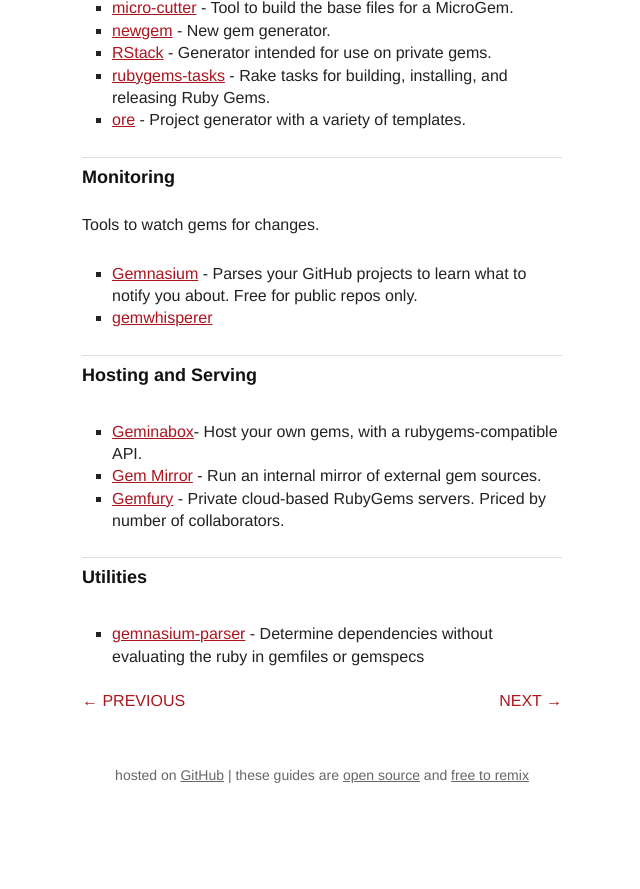
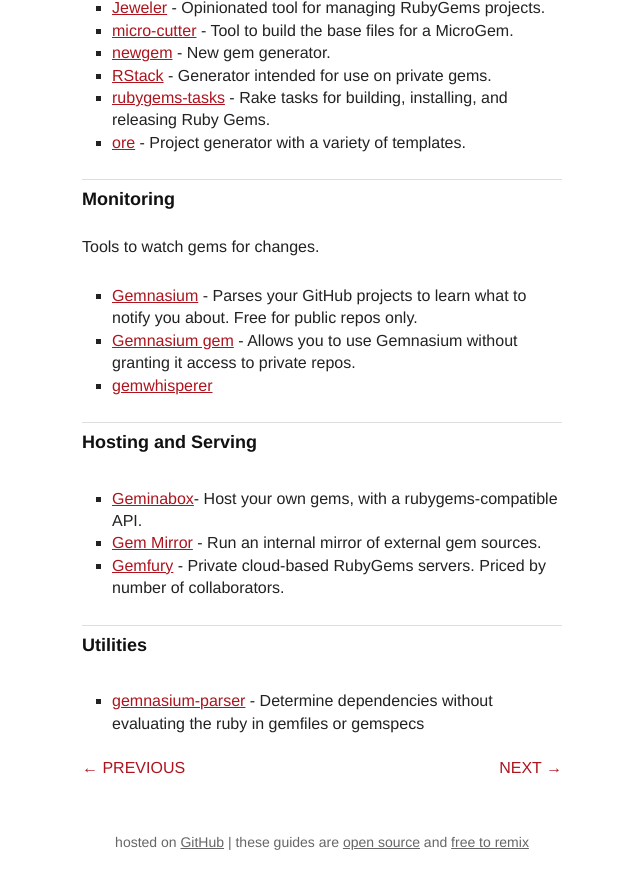
Before and after one commit to radar/guides, a Jekyll site: the page built from resources.md, in a window 1280 px wide and 900 px high, scrolled down 1234 px. Shown: the top 889 px of the window, without its empty margins (318-958 px from the left). Built offline with Jekyll 4.4.1, drawn with Linux system fonts in a browser that asks for light colours; before the commit the page ends 2067 px from its top, so only the background shows below that; some of the changed text lies outside the part shown.

Commit message:
Additional content for resources page

```diff
--- a/resources.md
+++ b/resources.md
@@ -17,6 +17,7 @@ Tutorials
 * [MicroGems: five minute RubyGems](http://jeffkreeftmeijer.com/2011/microgems-five-minute-rubygems/) - Gems so small that you can store them in a gist.
 * [Let's Write a Gem: Part 1](http://rakeroutes.com/blog/lets-write-a-gem-part-one/) and [Part 2](http://rakeroutes.com/blog/lets-write-a-gem-part-two/)
 * [Polishing Rubies](http://intridea.com/blog/tag/polishing%20rubies)
+* [A Practical Guide to Using Signed Ruby Gems - Part 1: Bundler](http://blog.meldium.com/home/2013/3/3/signed-rubygems-part)
 
 Presentations
 -------------
@@ -60,6 +61,7 @@ Monitoring
 Tools to watch gems for changes.
 
 * [Gemnasium](https://gemnasium.com/) - Parses your GitHub projects to learn what to notify you about. Free for public repos only.
+* [Gemnasium gem](https://github.com/gemnasium/gemnasium-gem) - Allows you to use Gemnasium without granting it access to private repos.
 * [gemwhisperer](https://github.com/rubygems/gemwhisperer)
 
 Hosting and Serving
```
